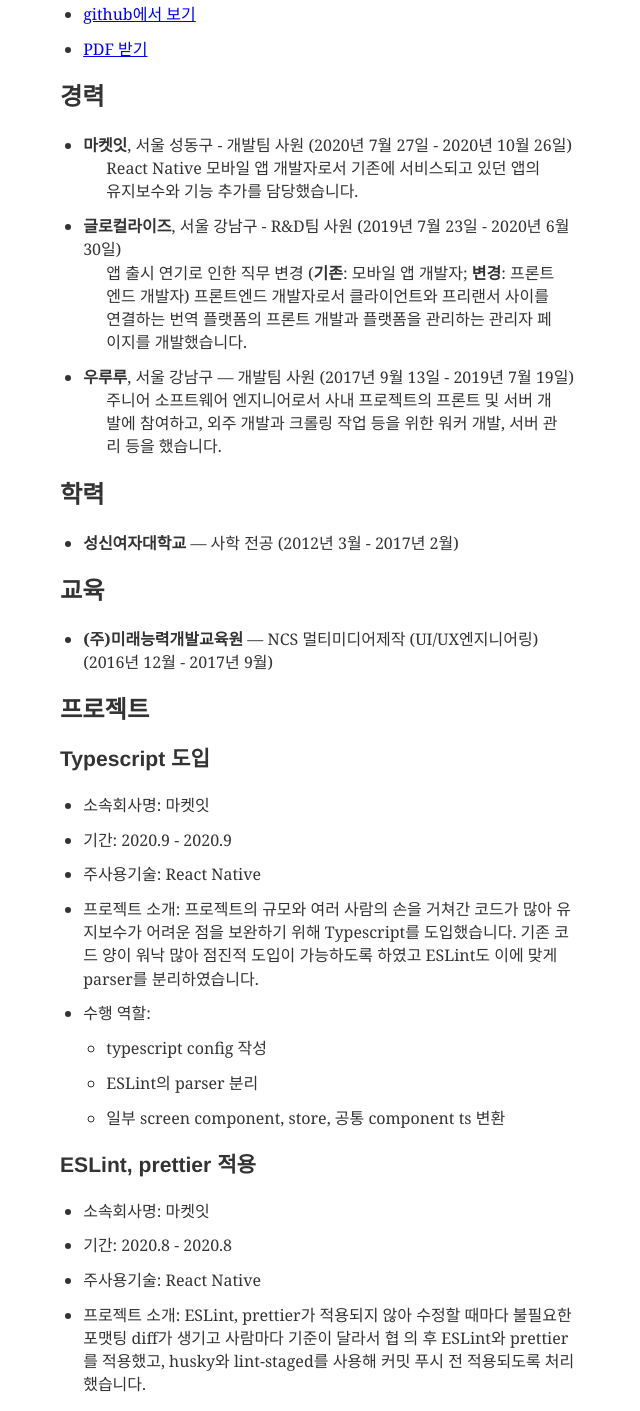
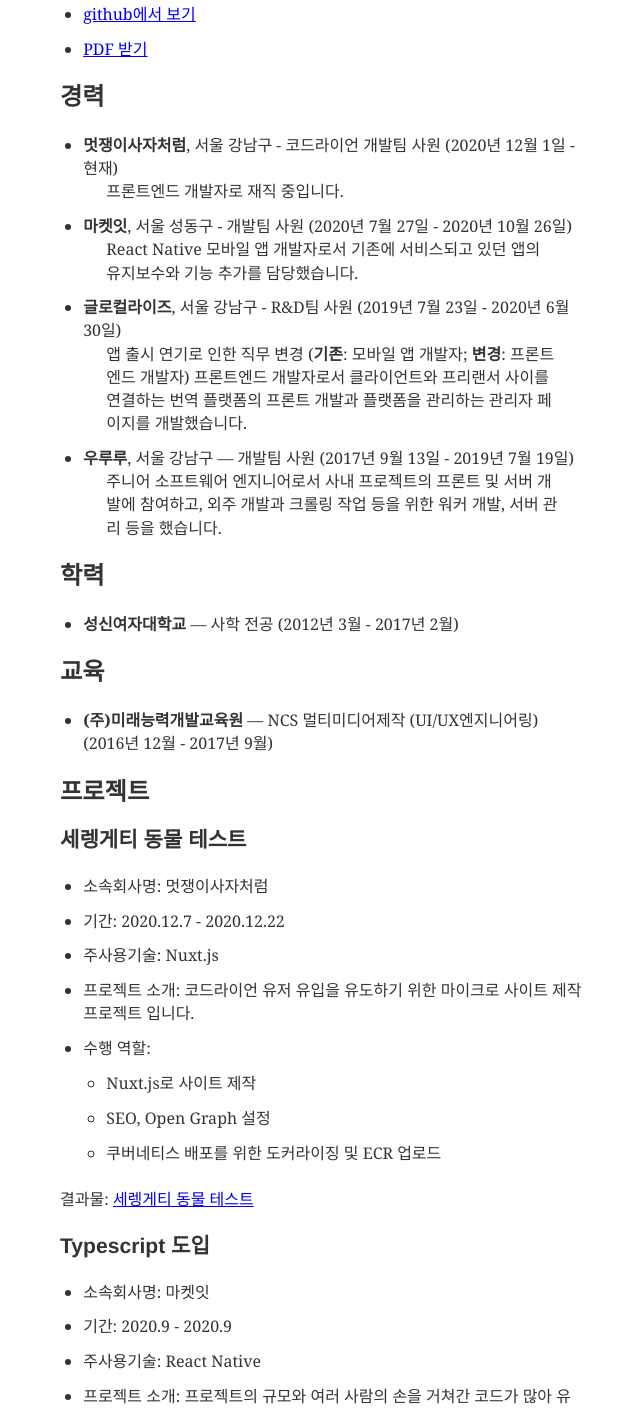
Before and after one commit to thumbsu/dev-blog, a Gatsby site: page /about in a window 1280 px wide. Shown: the part 438-1849 px from the top of the page, without its empty margins (319-959 px from the left). Built offline with nearby package versions, Linux system fonts and the light colour scheme; Gatsby itself is replaced by a stand-in of ours; some packages are replaced by stand-ins of ours; what typography-theme-github would draw is missing.

Commit message:
resume update

```diff
--- a/content/__about/resume-en.md
+++ b/content/__about/resume-en.md
@@ -27,6 +27,9 @@
 
 ## 경력
 
+- **멋쟁이사자처럼**, 서울 강남구 - 코드라이언 개발팀 사원
+  (2020년 12월 1일 - 현재)
+  > 프론트엔드 개발자로 재직 중입니다.
 - **마켓잇**, 서울 성동구 - 개발팀 사원
   (2020년 7월 27일 - 2020년 10월 26일)
   > React Native 모바일 앱 개발자로서 기존에 서비스되고 있던 앱의 유지보수와 기능 추가를 담당했습니다.
@@ -49,6 +52,19 @@
   (2016년 12월 - 2017년 9월)
 
 ## 프로젝트
+
+### 세렝게티 동물 테스트
+
+- 소속회사명: 멋쟁이사자처럼
+- 기간: 2020.12.7 - 2020.12.22
+- 주사용기술: Nuxt.js
+- 프로젝트 소개: 코드라이언 유저 유입을 유도하기 위한 마이크로 사이트 제작 프로젝트 입니다.
+- 수행 역할:
+  - Nuxt.js로 사이트 제작
+  - SEO, Open Graph 설정
+  - 쿠버네티스 배포를 위한 도커라이징 및 ECR 업로드
+
+결과물: [세렝게티 동물 테스트](https://animal.likelion.net)
 
 ### Typescript 도입
 
```
